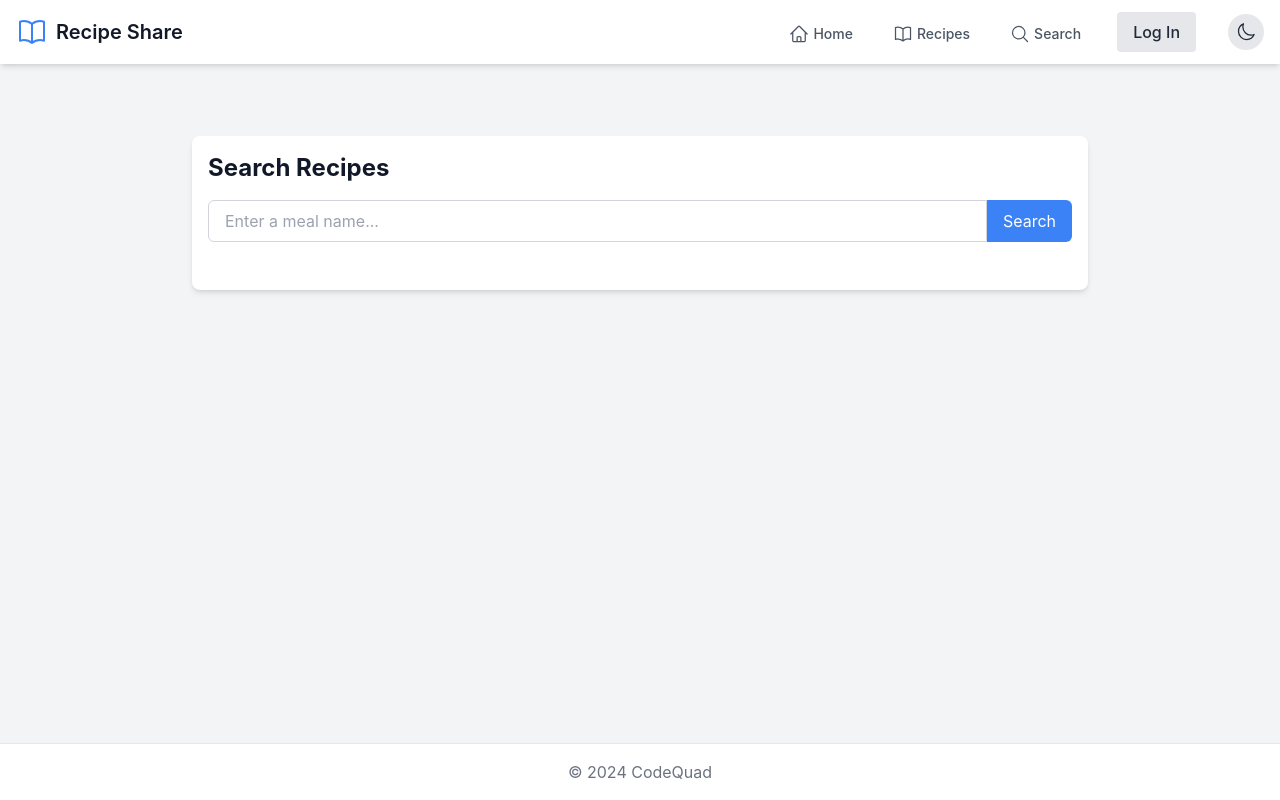
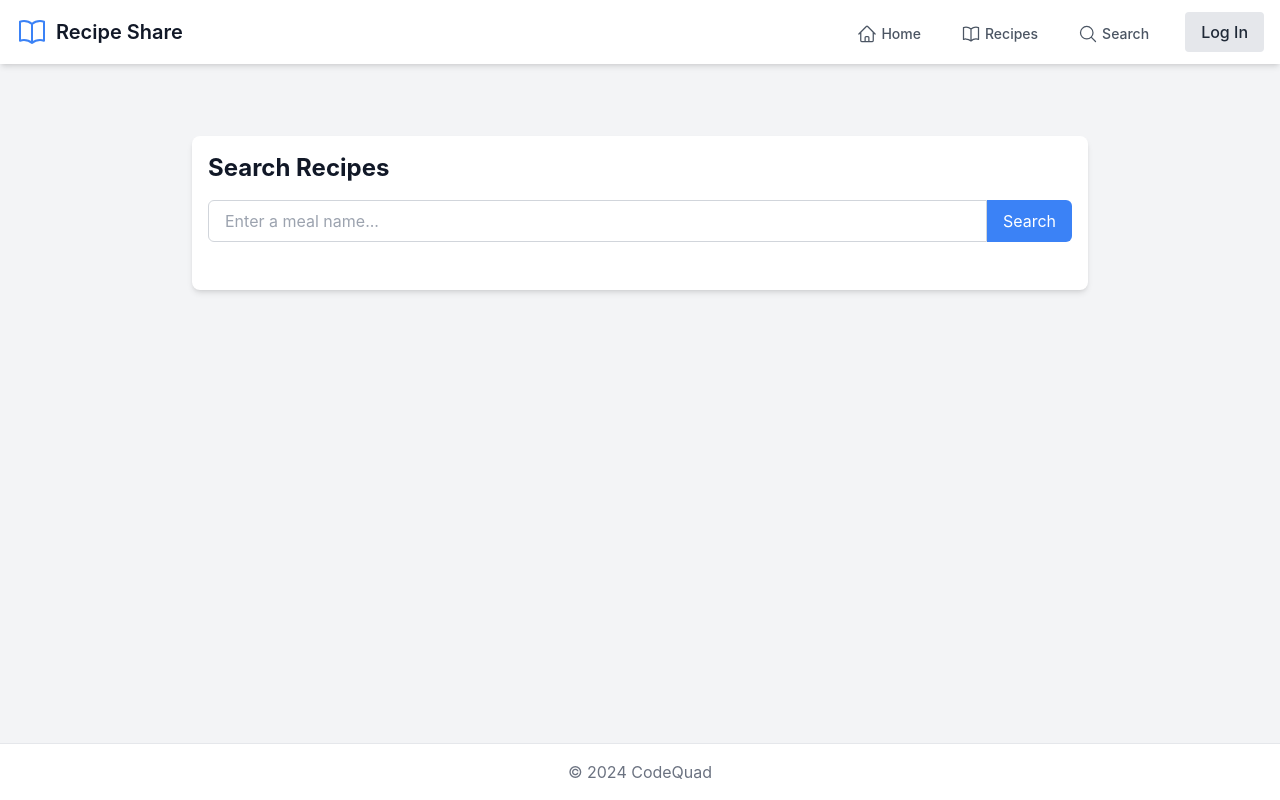
Before and after one commit to ritaban06/recipe-sharing-platform, a React (Create React App) app: page /search in a window 1280 px wide. Built offline with nearby package versions, Linux system fonts and the light colour scheme.

Commit message:
disabled dark mode

```diff
--- a/src/App.js
+++ b/src/App.js
@@ -2,7 +2,7 @@ import React, { useState, useEffect } from 'react';
 import { BrowserRouter, Route, Routes, Link, useNavigate } from 'react-router-dom';
 import { HomeIcon, BookOpenIcon, PlusCircleIcon, MagnifyingGlassIcon, XMarkIcon, Bars3Icon } from '@heroicons/react/24/outline';
 import { ThemeProvider } from './contexts/ThemeContext';
-import ThemeToggle from './components/ThemeToggle';
+// import ThemeToggle from './components/ThemeToggle';    dark mode
 import RecipeList from './components/RecipeList';
 import RecipeSubmission from './components/RecipeSubmission';
 import Search from './components/Search';
@@ -39,7 +39,7 @@ const NavBar = ({ isAuth, setIsAuth }) => {
           </div>
 
           <div className="flex items-center sm:hidden">
-            <ThemeToggle />
+            {/* <ThemeToggle />     dark mode      */}
             <button
               onClick={toggleMenu}
               className="ml-2 inline-flex items-center justify-center p-2 rounded-md text-gray-400 hover:text-gray-500 dark:hover:text-gray-300 hover:bg-gray-100 dark:hover:bg-gray-700 focus:outline-none focus:ring-2 focus:ring-inset focus:ring-blue-500"
@@ -67,7 +67,7 @@ const NavBar = ({ isAuth, setIsAuth }) => {
                 Log Out
               </button>
             )}
-            <ThemeToggle />
+            {/* <ThemeToggle />      dark mode   */}
           </div>
         </div>
       </div>
```
